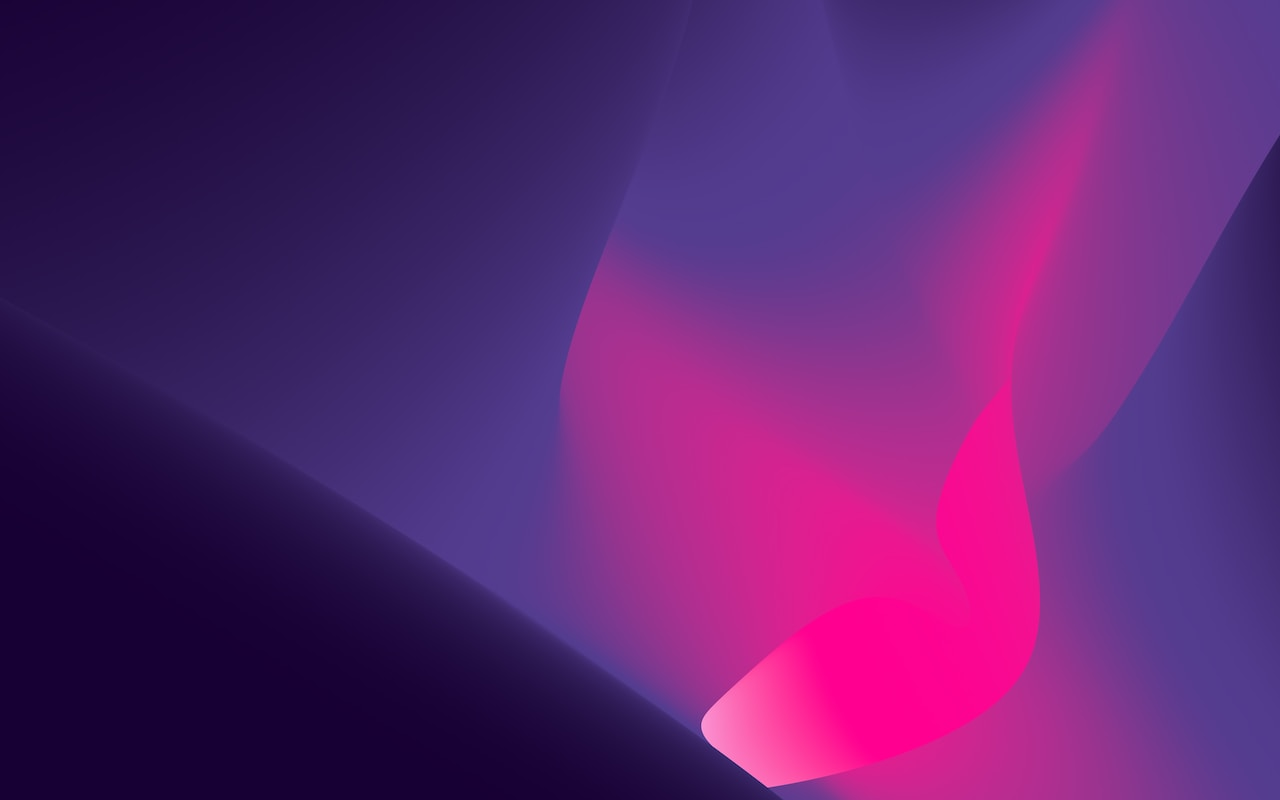
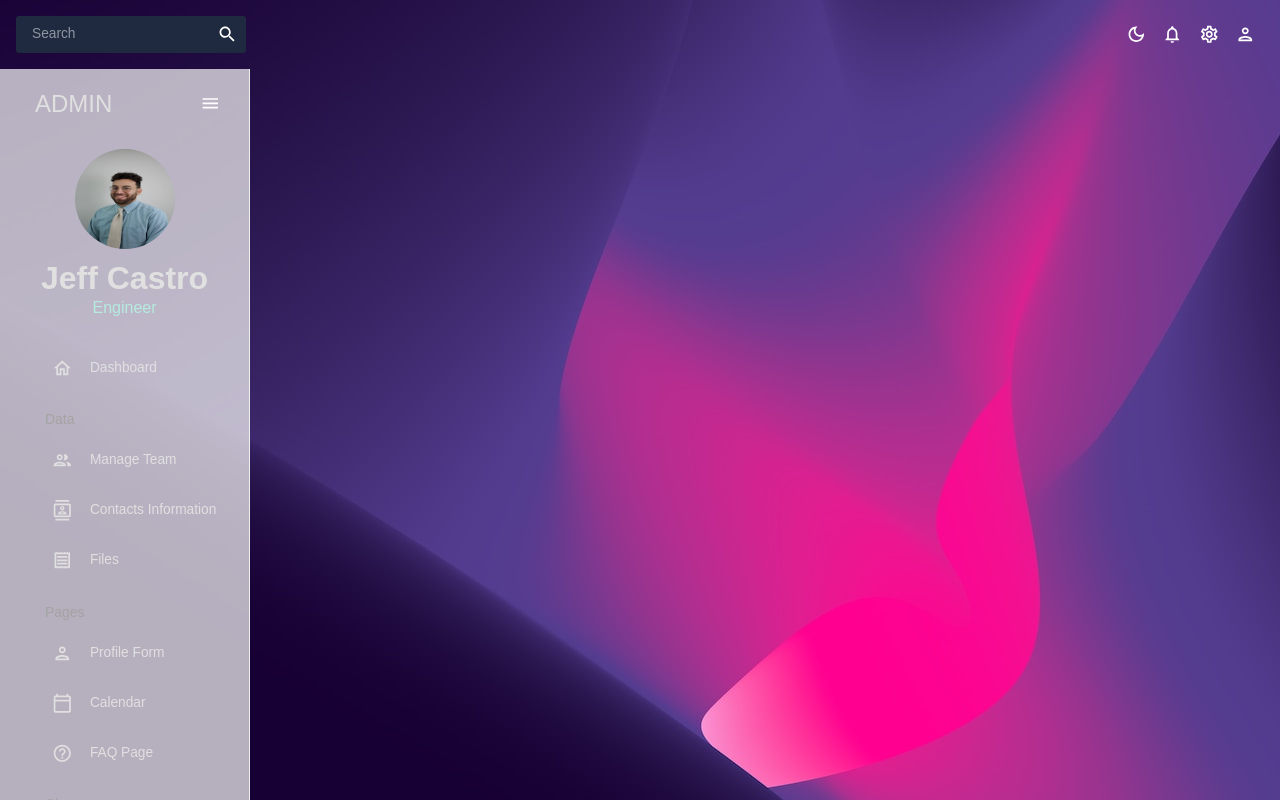
Before and after one commit to Jscastro197/MetaDataED1, a React (Create React App) app in the folder my-app/: page /dashboard in a window 1280 px wide. Shown: the top 800 px of the page. Built offline with nearby package versions, Linux system fonts and the light colour scheme.

Commit message:
added UI

```diff
--- a/my-app/src/App.js
+++ b/my-app/src/App.js
@@ -3,9 +3,9 @@
 import Dashboard from "./pages/Dashboard";
 import Home from "./pages/Home";
 import Login from "./pages/Login";
-import NavbarComp from "./components/Navbar";
 import Upload from "./pages/Upload";
 import Topbar from "./global/Topbar"
+import Sidebar from "./global/Sidebar";
 import { ColorModeContext, useMode } from "./theme";
 import { CssBaseline, ThemeProvider} from '@mui/material'
 import 'bootstrap/dist/css/bootstrap.min.css';
@@ -16,12 +16,13 @@
   const [isSidebar, setIsSidebar] = useState(true);
 
   return (
-    <>
     <ColorModeContext.Provider value={colorMode}>
       <ThemeProvider theme={theme}>
-
-    <CssBaseline/>
-    {/* <NavbarComp /> */}
+        <CssBaseline />
+        <div className="app">
+        <Topbar setIsSidebar={setIsSidebar} />
+          <Sidebar isSidebar={isSidebar} />
+          <main className="content">
 
             <Routes>
               <Route path="/" element={<Home />} />
@@ -29,14 +30,10 @@
               <Route path="/dashboard" element={<Dashboard />} />
               <Route path="/upload" element={<Upload />} />
             </Routes>
-
-    <div className="app">
-      <main className="content"><Topbar/></main>
+          </main>
         </div>
-
       </ThemeProvider>
     </ColorModeContext.Provider>
-    </>
-  )
+  );
 }
 export default App
--- a/my-app/src/Pages/Dashboard.js
+++ b/my-app/src/Pages/Dashboard.js
@@ -1,7 +1,5 @@
 import React from 'react'
 import './Dashboard.css'
-import { Bargraph } from '../components/Bargraph'
-import { Sidebar } from '../components/Sidebar'
 
 const Dashboard = () => {
   return (
--- a/my-app/src/components/Bargraph.css
+++ /dev/null
@@ -1,11 +0,0 @@
-.bar:hover{
-    fill: brown;
-}
-
-.tablebg{
-    width: 370px;
-    background-color: antiquewhite;
-    padding: 50px;
-    margin: 40px;
-    float: right;
-  }
--- a/my-app/src/global/Sidebar.js
+++ b/my-app/src/global/Sidebar.js
@@ -1,35 +1,221 @@
-import React from 'react';
-import {
-  CDBSidebar,
-  CDBSidebarContent,
-  CDBSidebarHeader,
-  CDBSidebarMenu,
-  CDBSidebarMenuItem,
-  CDBSidebarFooter,
-} from 'cdbreact';
+import { useState } from "react";
+import { Sidebar, Menu, MenuItem, SubMenu } from 'react-pro-sidebar';
+import { Box, IconButton, Typography, useTheme } from "@mui/material";
+import { Link } from "react-router-dom";
+import headshotImage from '../assets/headshot.jpg';
+import { tokens } from "../theme";
+import HomeOutlinedIcon from "@mui/icons-material/HomeOutlined";
+import PeopleOutlinedIcon from "@mui/icons-material/PeopleOutlined";
+import ContactsOutlinedIcon from "@mui/icons-material/ContactsOutlined";
+import ReceiptOutlinedIcon from "@mui/icons-material/ReceiptOutlined";
+import PersonOutlinedIcon from "@mui/icons-material/PersonOutlined";
+import CalendarTodayOutlinedIcon from "@mui/icons-material/CalendarTodayOutlined";
+import HelpOutlineOutlinedIcon from "@mui/icons-material/HelpOutlineOutlined";
+import BarChartOutlinedIcon from "@mui/icons-material/BarChartOutlined";
+import PieChartOutlineOutlinedIcon from "@mui/icons-material/PieChartOutlineOutlined";
+import TimelineOutlinedIcon from "@mui/icons-material/TimelineOutlined";
+import MenuOutlinedIcon from "@mui/icons-material/MenuOutlined";
+import MapOutlinedIcon from "@mui/icons-material/MapOutlined";
 
-export const Sidebar = () => {
+const Item = ({ title, to, icon, selected, setSelected }) => {
+  const theme = useTheme();
+  const colors = tokens(theme.palette.mode);
   return (
-    <div style={{ height: '100vh', display: 'flex', flexDirection: 'column' }}>
-      <CDBSidebar style={{ flex: '1' }}>
-        <CDBSidebarHeader prefix={<i className="fa fa-bars" />} style={{ fontSize: '14px' }}>Contrast</CDBSidebarHeader>
-        <CDBSidebarContent>
-          <CDBSidebarMenu style={{ fontSize: '14px' }}>
-            <CDBSidebarMenuItem icon="th-large">Dashboard</CDBSidebarMenuItem>
-            <CDBSidebarMenuItem icon="sticky-note">Components</CDBSidebarMenuItem>
-            <CDBSidebarMenuItem icon="credit-card" iconType="solid">Metrics</CDBSidebarMenuItem>
-          </CDBSidebarMenu>
-        </CDBSidebarContent>
-
-        <CDBSidebarFooter style={{ textAlign: 'center', fontSize: '14px' }}>
-          <div
-            className="sidebar-btn-wrapper"
-            style={{ padding: '20px 5px' }}
-          >
-            Sidebar Footer
-          </div>
-        </CDBSidebarFooter>
-      </CDBSidebar>
-    </div>
+    <MenuItem
+      active={selected === title}
+      style={{
+        color: colors.grey[100],
+      }}
+      onClick={() => setSelected(title)}
+      icon={icon}
+    >
+      <Typography>{title}</Typography>
+      <Link to={to} />
+    </MenuItem>
   );
 };
+
+const Sidebar1 = () => {
+  const theme = useTheme();
+  const colors = tokens(theme.palette.mode);
+  const [isCollapsed, setIsCollapsed] = useState(false);
+  const [selected, setSelected] = useState("Dashboard");
+
+  return (
+    <Box
+      sx={{
+        "& .pro-sidebar-inner": {
+          background: `${colors.primary[400]} !important`,
+        },
+        "& .pro-icon-wrapper": {
+          backgroundColor: "transparent !important",
+        },
+        "& .pro-inner-item": {
+          padding: "5px 35px 5px 20px !important",
+        },
+        "& .pro-inner-item:hover": {
+          color: "#868dfb !important",
+        },
+        "& .pro-menu-item.active": {
+          color: "#6870fa !important",
+        },
+      }}
+    >
+      <Sidebar collapsed={isCollapsed}>
+        <Menu iconShape="square">
+          {/* LOGO AND MENU ICON */}
+          <MenuItem
+            onClick={() => setIsCollapsed(!isCollapsed)}
+            icon={isCollapsed ? <MenuOutlinedIcon /> : undefined}
+            style={{
+              margin: "10px 0 20px 0",
+              color: colors.grey[100],
+            }}
+          >
+            {!isCollapsed && (
+              <Box
+                display="flex"
+                justifyContent="space-between"
+                alignItems="center"
+                ml="15px"
+              >
+                <Typography variant="h3" color={colors.grey[100]}>
+                  ADMIN
+                </Typography>
+                <IconButton onClick={() => setIsCollapsed(!isCollapsed)}>
+                  <MenuOutlinedIcon />
+                </IconButton>
+              </Box>
+            )}
+          </MenuItem>
+
+          {!isCollapsed && (
+            <Box mb="25px">
+              <Box display="flex" justifyContent="center" alignItems="center">
+                <img
+                  alt="profile-user"
+                  width="100px"
+                  height="100px"
+                  src={headshotImage}
+                  style={{ cursor: "pointer", borderRadius: "50%" }}
+                />
+              </Box>
+              <Box textAlign="center">
+                <Typography
+                  variant="h2"
+                  color={colors.grey[100]}
+                  fontWeight="bold"
+                  sx={{ m: "10px 0 0 0" }}
+                >
+                  Jeff Castro
+                </Typography>
+                <Typography variant="h5" color={colors.greenAccent[200]}>
+                  Engineer
+                </Typography>
+              </Box>
+            </Box>
+          )}
+
+          <Box paddingLeft={isCollapsed ? undefined : "10%"}>
+            <Item
+              title="Dashboard"
+              to="/"
+              icon={<HomeOutlinedIcon />}
+              selected={selected}
+              setSelected={setSelected}
+            />
+
+            <Typography
+              variant="h6"
+              color={colors.grey[300]}
+              sx={{ m: "15px 0 5px 20px" }}
+            >
+              Data
+            </Typography>
+            <Item
+              title="Manage Team"
+              to="/team"
+              icon={<PeopleOutlinedIcon />}
+              selected={selected}
+              setSelected={setSelected}
+            />
+            <Item
+              title="Contacts Information"
+              to="/contacts"
+              icon={<ContactsOutlinedIcon />}
+              selected={selected}
+              setSelected={setSelected}
+            />
+            <Item
+              title="Files"
+              to="/fileslist"
+              icon={<ReceiptOutlinedIcon />}
+              selected={selected}
+              setSelected={setSelected}
+            />
+
+            <Typography
+              variant="h6"
+              color={colors.grey[300]}
+              sx={{ m: "15px 0 5px 20px" }}
+            >
+              Pages
+            </Typography>
+            <Item
+              title="Profile Form"
+              to="/form"
+              icon={<PersonOutlinedIcon />}
+              selected={selected}
+              setSelected={setSelected}
+            />
+            <Item
+              title="Calendar"
+              to="/calendar"
+              icon={<CalendarTodayOutlinedIcon />}
+              selected={selected}
+              setSelected={setSelected}
+            />
+            <Item
+              title="FAQ Page"
+              to="/faq"
+              icon={<HelpOutlineOutlinedIcon />}
+              selected={selected}
+              setSelected={setSelected}
+            />
+
+            <Typography
+              variant="h6"
+              color={colors.grey[300]}
+              sx={{ m: "15px 0 5px 20px" }}
+            >
+              Charts
+            </Typography>
+            <Item
+              title="Bar Chart"
+              to="/bar"
+              icon={<BarChartOutlinedIcon />}
+              selected={selected}
+              setSelected={setSelected}
+            />
+            <Item
+              title="Pie Chart"
+              to="/pie"
+              icon={<PieChartOutlineOutlinedIcon />}
+              selected={selected}
+              setSelected={setSelected}
+            />
+            <Item
+              title="Line Chart"
+              to="/line"
+              icon={<TimelineOutlinedIcon />}
+              selected={selected}
+              setSelected={setSelected}
+            />
+          </Box>
+        </Menu>
+      </Sidebar>
+    </Box>
+  );
+};
+
+export default Sidebar1;
--- a/my-app/src/global/Topbar.js
+++ b/my-app/src/global/Topbar.js
@@ -1,22 +1,54 @@
-import { Box, IconButton, useTheme } from "@mui/material"
-import { useContext } from "react"
-import { ColorModeContext, tokens } from "../theme"
-import InputBase from "@mui/material"
-import LightModeOutlinedIcon  from "@mui/cons-material/LightModeOutlined"
-import DarkModeOutlinedIcon  from "@mui/cons-material/LightModeOutlined"
-import NotificationOutlinedIcon  from "@mui/cons-material/LightModeOutlined"
-import SettingsModeOutlinedIcon  from "@mui/cons-material/LightModeOutlined"
-import PersonOutlinedIcon  from "@mui/cons-material/LightModeOutlined"
-import SearchIcon  from "@mui/cons-material/LightModeOutlined"
-
+import { Box, IconButton, useTheme } from "@mui/material";
+import { useContext } from "react";
+import { ColorModeContext, tokens } from "../theme";
+import InputBase from "@mui/material/InputBase";
+import LightModeOutlinedIcon from "@mui/icons-material/LightModeOutlined";
+import DarkModeOutlinedIcon from "@mui/icons-material/DarkModeOutlined";
+import NotificationsOutlinedIcon from "@mui/icons-material/NotificationsOutlined";
+import SettingsOutlinedIcon from "@mui/icons-material/SettingsOutlined";
+import PersonOutlinedIcon from "@mui/icons-material/PersonOutlined";
+import SearchIcon from "@mui/icons-material/Search";
 
 const Topbar = () => {
-    const theme = useTheme();
+  const theme = useTheme();
+  const colors = tokens(theme.palette.mode);
+  const colorMode = useContext(ColorModeContext);
+
   return (
-    <div>
+    <Box display="flex" justifyContent="space-between" p={2}>
+      {/* SEARCH BAR */}
+      <Box
+        display="flex"
+        backgroundColor={colors.primary[400]}
+        borderRadius="3px"
+      >
+        <InputBase sx={{ ml: 2, flex: 1 }} placeholder="Search" />
+        <IconButton type="button" sx={{ p: 1 }}>
+          <SearchIcon />
+        </IconButton>
+      </Box>
 
-    </div>
-  )
-}
+      {/* ICONS */}
+      <Box display="flex">
+        <IconButton onClick={colorMode.toggleColorMode}>
+          {theme.palette.mode === "dark" ? (
+            <DarkModeOutlinedIcon />
+          ) : (
+            <LightModeOutlinedIcon />
+          )}
+        </IconButton>
+        <IconButton>
+          <NotificationsOutlinedIcon />
+        </IconButton>
+        <IconButton>
+          <SettingsOutlinedIcon />
+        </IconButton>
+        <IconButton>
+          <PersonOutlinedIcon />
+        </IconButton>
+      </Box>
+    </Box>
+  );
+};
 
-export default Topbar
+export default Topbar;
```
Also changed, not shown: my-app/src/components/Bargraph.js (deleted, +0 -41 lines), my-app/src/assets/headshot.jpg (added). Lines whose indentation alone changed are shown as unchanged.
